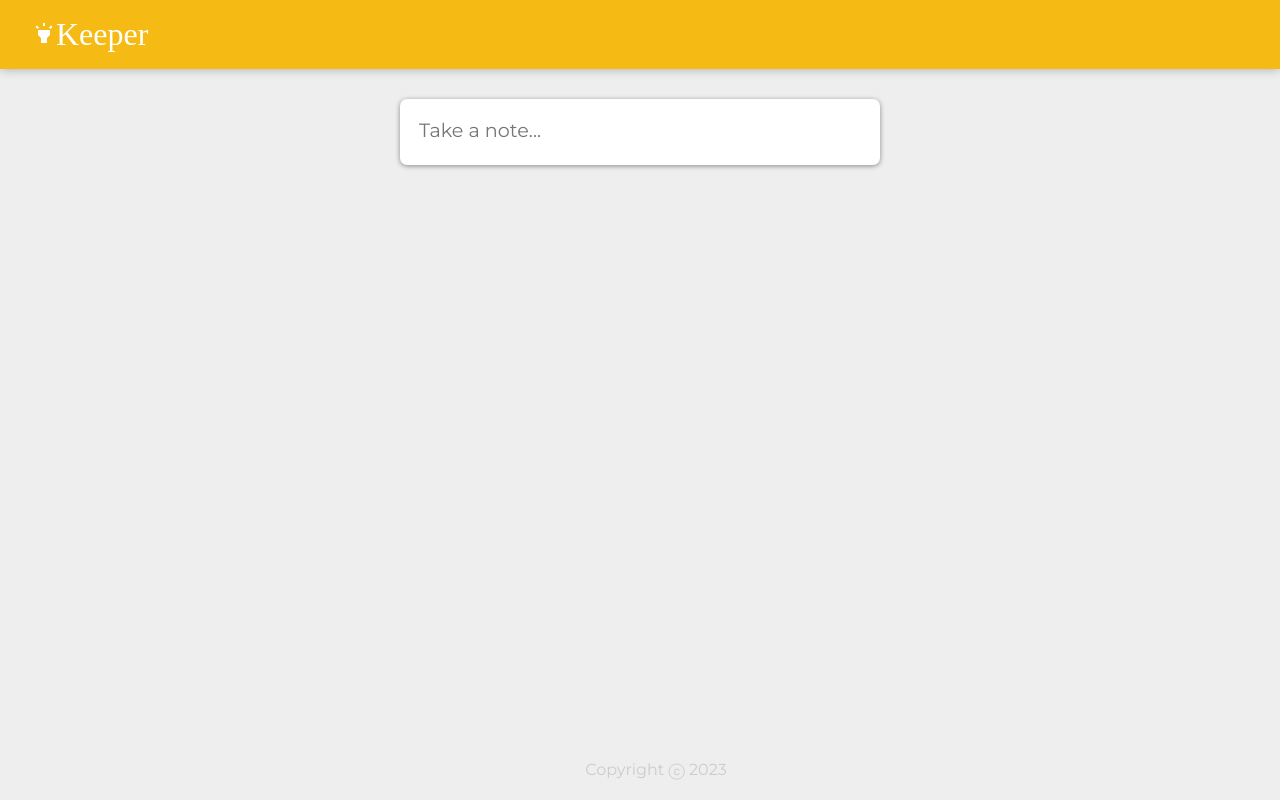
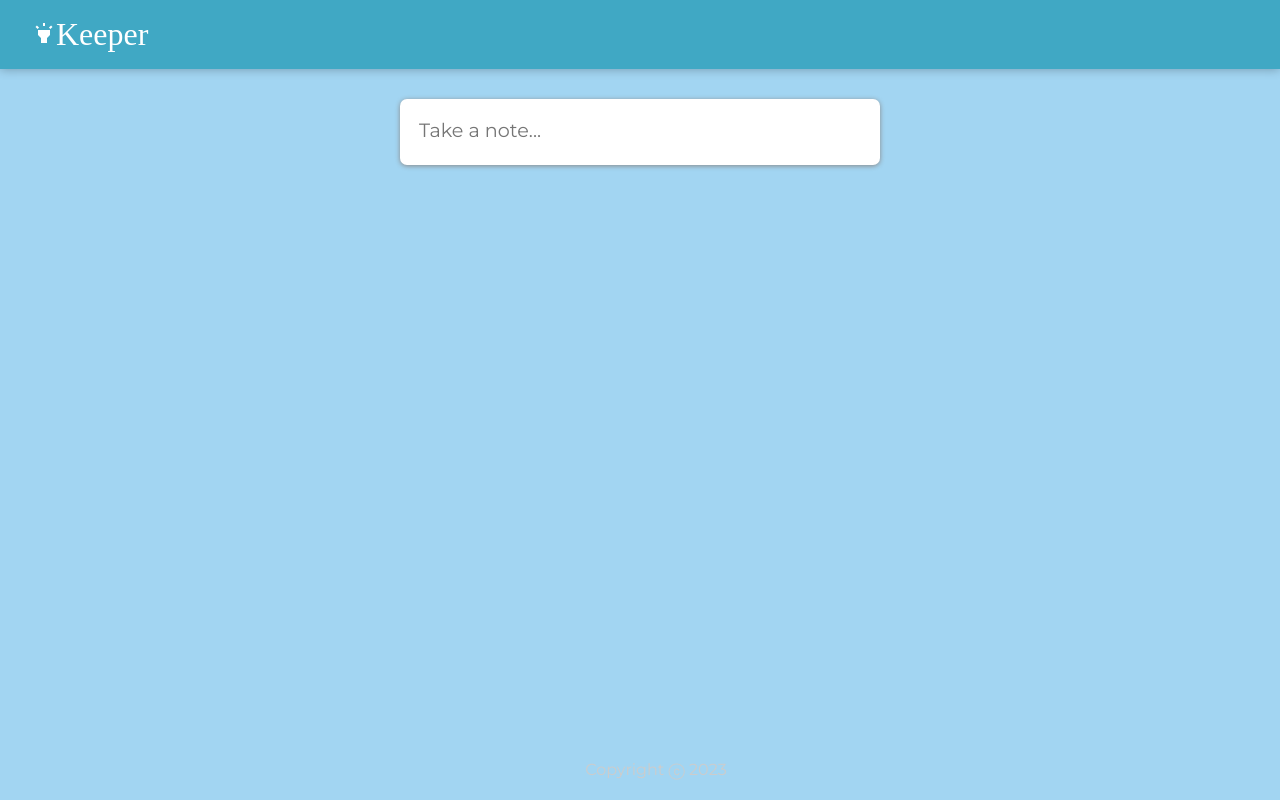
Before and after one commit to sonisumit7904/KeeperReactJs, a React (Create React App) app: page / in a window 1280 px wide. Built offline with nearby package versions, Linux system fonts and the light colour scheme; a web font is replaced by a local one.

Commit message:
changed style

```diff
--- a/public/styles.css
+++ b/public/styles.css
@@ -7,12 +7,12 @@ html {
   font-family: "Montserrat", sans-serif;
 }
 body {
-  background: #eee;
+  background: #A2D5F2;
   padding: 0 16px;
 }
 
 header {
-  background-color: #f5ba13;
+  background-color: #40A8C4;
   margin: auto -16px;
   padding: 16px 32px;
   box-shadow: 0 0 10px 0 rgba(0, 0, 0, 0.3);
@@ -59,7 +59,7 @@ footer p {
   position: relative;
   float: right;
   margin-right: 10px;
-  color: #f5ba13;
+  color: #07689F;
   border: none;
   width: 36px;
   height: 36px;
@@ -90,7 +90,7 @@ form.create-note Button {
   position: absolute;
   right: 18px;
   bottom: -18px;
-  background: #f5ba13;
+  background: #07689F;
   color: #fff;
   border: none;
   border-radius: 50%;
```
